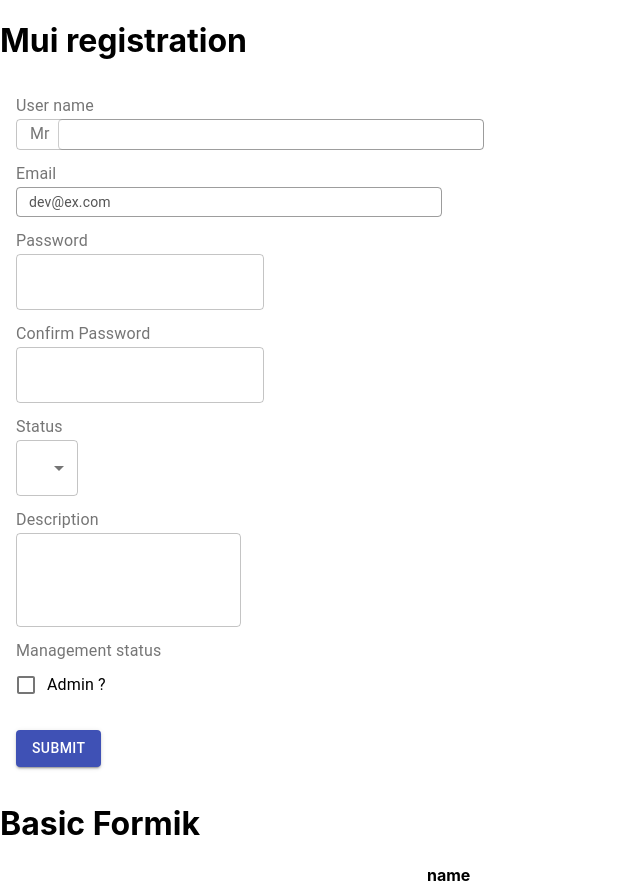
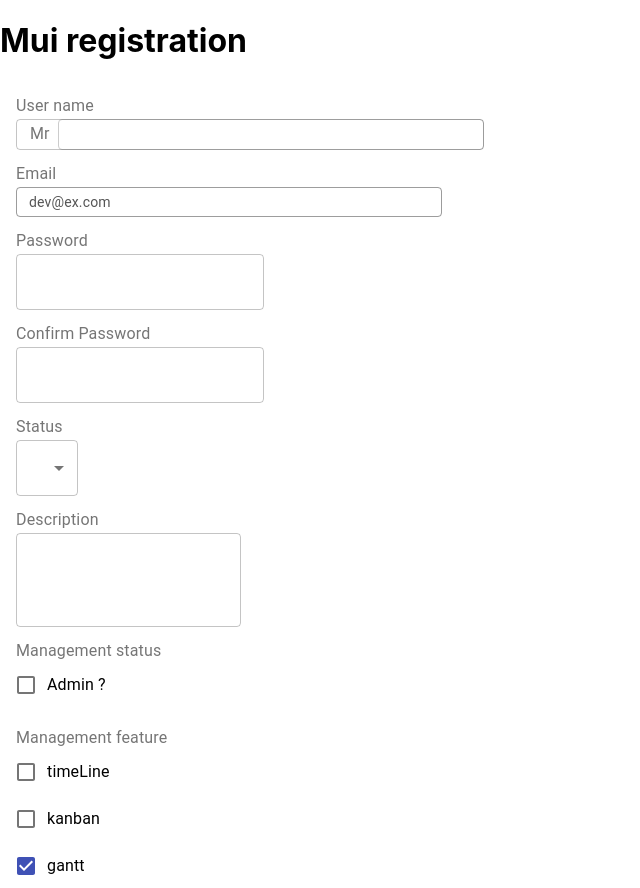
Before and after one commit to yescine/formik-Mui, a React (Create React App) app: page / in a window 1280 px wide. Shown: the top 888 px of the page, without its empty margins (0-640 px from the left). Built offline with nearby package versions, Linux system fonts and the light colour scheme.

Commit message:
add checkbox Grouped

```diff
--- a/src/container/FormikControl.jsx
+++ b/src/container/FormikControl.jsx
@@ -5,7 +5,7 @@
 import RadioButtons from './Forms/RadioButtons';
 import CheckboxGroup from './Forms/CheckboxGroup';
 import DatePicker from './Forms/DatePicker';
-import {TexFieldMui, CheckBoxMuiBool} from './Forms/MaterialUiInput';
+import {TexFieldMui, CheckBoxMuiBool, CheckBoxMuiGroup} from './Forms/MaterialUiInput';
 
 function FormikControl (props) {
   const { control, ...rest } = props;
@@ -26,6 +26,8 @@
     return <TexFieldMui {...rest} />;
   case 'CheckBoxMuiBool':
     return <CheckBoxMuiBool {...rest} />;
+  case 'CheckBoxMuiGroup':
+    return <CheckBoxMuiGroup {...rest} />;
   default:
     return null;
   }
--- a/src/container/Forms/MaterialUiInput.js
+++ b/src/container/Forms/MaterialUiInput.js
@@ -4,6 +4,7 @@
 import TextError from '../Forms/TextError';
 import FormLabel from '@material-ui/core/FormLabel';
 import FormControl from '@material-ui/core/FormControl';
+import FormGroup from '@material-ui/core/FormGroup';
 import FormControlLabel from '@material-ui/core/FormControlLabel';
 import FormHelperText from '@material-ui/core/FormHelperText';
 import TextField from '@material-ui/core/TextField';
@@ -70,3 +71,48 @@
     </Field>
   );
 }
+
+export function CheckBoxMuiGroup (props) {
+  const { name, label, validate, options, ...rest } = props;
+  return (
+    <Field validate={validate?validate:null} name={name}>
+      {({ field, form, meta }) => {
+        return (
+          <FormControl>
+            <FormLabel component="label" htmlFor={name}>{label}</FormLabel>
+            <FormGroup>
+              {options.map(option => {
+                return (
+                  <FormControlLabel
+                    control={
+                      <Checkbox
+                        {...rest}
+                        {...field}
+                        name={option.value}
+                        checked={form.values[name].includes(option.value)}
+                        onChange={event => {
+                          let result = form.values[name];
+                          if (event.target.checked){
+                            if (!result.includes(option.value))result.push(option.value);
+                            form.setFieldValue(name, result);
+                          } else {
+                            result = result.filter(elem => elem !== option.value)
+                            form.setFieldValue(name, result);
+                          }
+                        }}
+                        color='primary'
+                      />}
+                    label={option.key}
+                  />
+                );
+              })}
+            </FormGroup>
+            <FormHelperText>
+              <TextError>{meta.touched && form.errors[name]}</TextError>
+            </FormHelperText>
+          </FormControl>
+        );
+      }}
+    </Field>
+  );
+}
--- a/src/views/Registration.jsx
+++ b/src/views/Registration.jsx
@@ -12,7 +12,8 @@
   confirmPassword:'',
   status:'',
   description:'',
-  isAdmin:''
+  isAdmin:true,
+  feature:['gantt']
 };
 
 const statusOptions=[
@@ -20,7 +21,11 @@
   {key:'manager', value:'manager'},
   {key:'intern', value:'intern'},
 ];
-
+const featureOptions=[
+  {key:'timeLine', value:'timeLine'},
+  {key:'kanban', value:'kanban'},
+  {key:'gantt', value:'gantt'},
+];
 function Registration () {
 
   const validationSchema = Yup.object({
@@ -49,6 +54,8 @@
     {control:'TextFieldMui', select:true, label:'Status', name:'status', options:statusOptions},
     {control:'TextFieldMui', type:'text', multiline:true, rows:3, label:'Description', name:'description'},
     {control:'CheckBoxMuiBool', label:'Management status',placeholder:'Admin ?', name:'isAdmin'},
+    {control:'CheckBoxMuiGroup', label:'Management feature', name:'feature', options:featureOptions},
+
   ];
   return (
     <Formik
```
